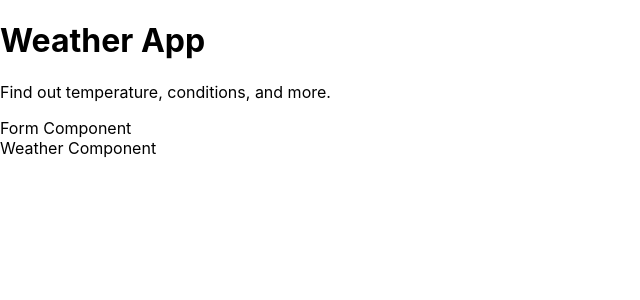
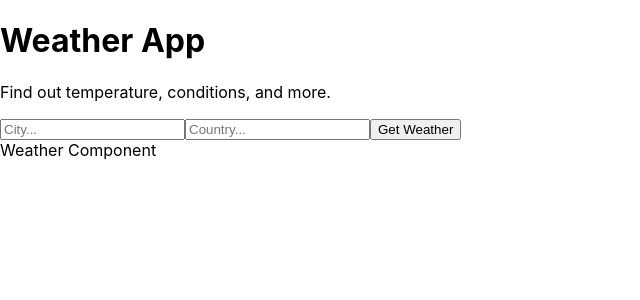
Before and after one commit to pranavnarang/practice-react-w-app, a React (Create React App) app: page / in a window 1280 px wide. Shown: the top 300 px of the page, without its empty margins (0-640 px from the left). Built offline with nearby package versions, Linux system fonts and the light colour scheme.

Commit message:
created form and get weather method

```diff
--- a/src/App.js
+++ b/src/App.js
@@ -4,12 +4,26 @@
 import Form from "./components/form"
 import Weather from "./components/weather"
 
+const API_KEY = "3ae01fa0fbc8643e12a00c56cf570895";
+
 class App extends React.Component{
+
+    getWeather = async (e) => {
+        e.preventDefault();
+        e.persist();
+        console.log(e.target.elements);
+        const city = 'manchester'
+        const country = 'uk'
+        const api_call = await fetch(`http://api.openweathermap.org/data/2.5/weather?q=${city},${country}&appid=${API_KEY}&units=metric`);
+        const data = await api_call.json();
+        console.log(data)
+    }
+
     render(){
         return(
             <div>
                 <Titles />
-              <Form />
+                <Form getWeather={this.getWeather}/>
                 <Weather />
             </div>
         )
--- a/src/components/form.js
+++ b/src/components/form.js
@@ -4,7 +4,11 @@
     render() {
         return(
             <div>
-                Form Component
+                <form onSubmit={this.props.getWeather}>
+                    <input type="text" name="city" placeholder="City... "/>
+                    <input type="text" name="country" placeholder="Country... "/>
+                    <button>Get Weather</button>
+                </form>
             </div>
         );
     }
```
Lines whose indentation alone changed are shown as unchanged.
